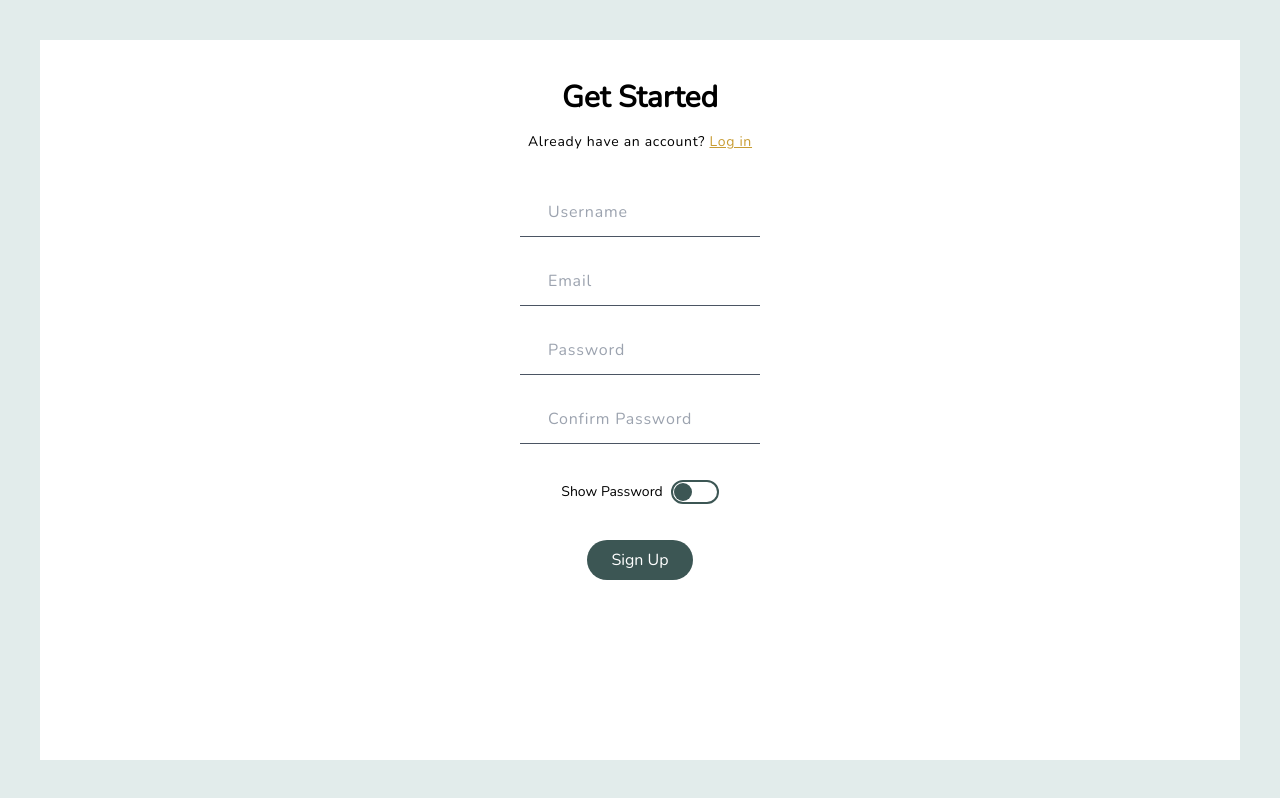
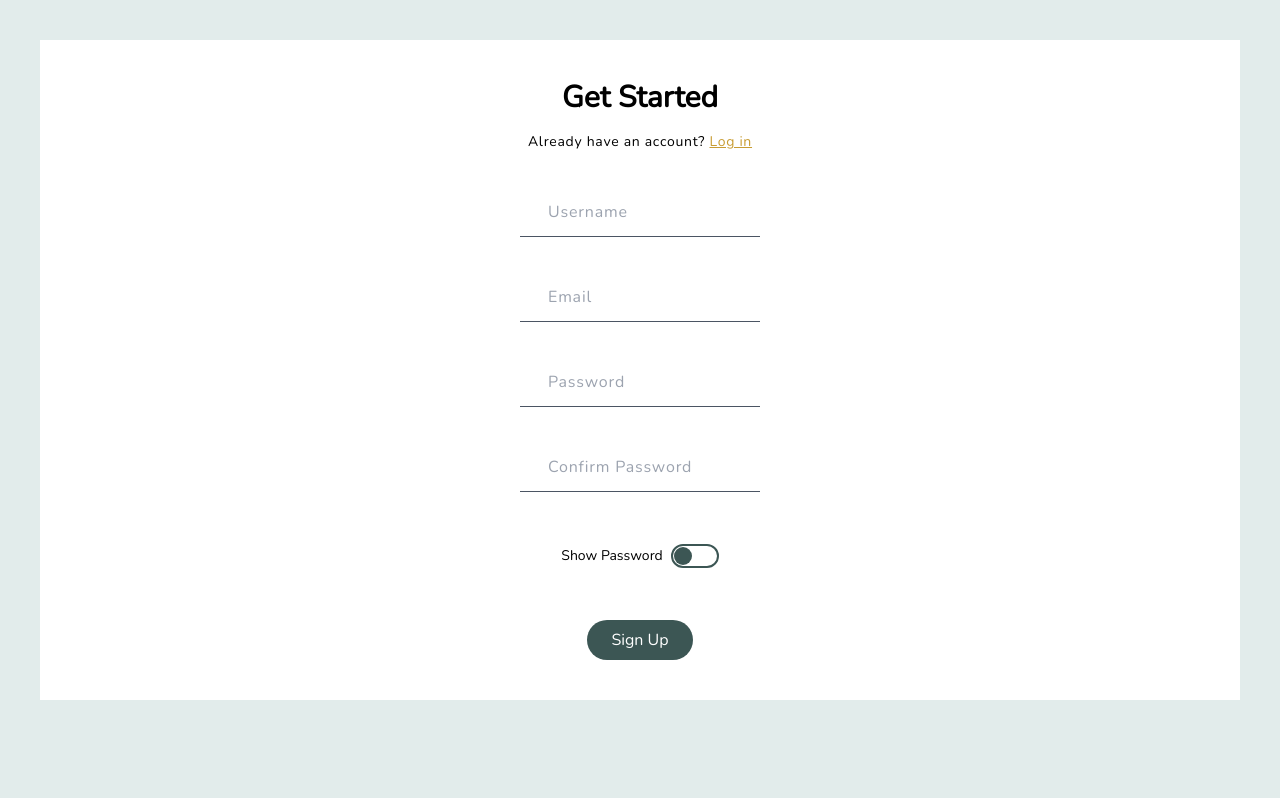
Before and after one commit to DevRyth/Time-Bank-Client, a React (Create React App) app: page /signup in a window 1280 px wide. Built offline with nearby package versions, Linux system fonts and the light colour scheme; some icons are missing.

Commit message:
completed error handling and message display on in validation

```diff
--- a/package.json
+++ b/package.json
@@ -21,7 +21,8 @@
     "react-router-dom": "^5.3.0",
     "react-scripts": "4.0.3",
     "typescript": "^4.1.2",
-    "web-vitals": "^1.0.1"
+    "web-vitals": "^1.0.1",
+    "yup": "^0.32.11"
   },
   "scripts": {
     "start": "craco start",
--- a/src/pages/LogIn.page.tsx
+++ b/src/pages/LogIn.page.tsx
@@ -4,16 +4,25 @@ import { Link } from "react-router-dom";
 import Input from "../sharedComponents/input/Input";
 import { HiOutlineUser, CgPassword } from "react-icons/all";
 import Button from "../sharedComponents/button/Button";
-import { Formik, FormikProps, FormikValues } from "formik";
+import { Formik } from "formik";
 import axios from "axios";
+import * as Yup from "yup";
 
 const LogIn: React.FC = () => {
   const history = useHistory();
   const initialValues = {
     email: "",
-    // username: "",
     password: "",
   };
+  const validationSchema = Yup.object().shape({
+    email: Yup.string()
+      .email("Invalid Email")
+      .required("Email is the required field!"),
+    password: Yup.string()
+      .min(6, ({ min }) => `Password must be atleast ${min} chars`)
+      .required("Password is the required field!"),
+  });
+
   return (
     <div className="bg-background-lite p-10 h-screen w-screen">
       <div className="text-center min-h-full p-10 bg-on-primary-lite">
@@ -26,45 +35,52 @@ const LogIn: React.FC = () => {
         </p>
         <Formik
           initialValues={initialValues}
+          validationSchema={validationSchema}
           onSubmit={async (values, helper) => {
             helper.setSubmitting(true);
             const mappedValues = {
               email: values.email,
-              // username: values.username,
               password: values.password,
             };
-              const response: any = await axios.post("https://fierce-shore-21287.herokuapp.com/login", mappedValues);
-              if(response.status === 200) {
-                localStorage.setItem('token', response.data.token);
-                history.push('/dashboard');
+            const response: any = await axios.post(
+              "https://fierce-shore-21287.herokuapp.com/login",
+              mappedValues
+            );
+            if (response.status === 200) {
+              localStorage.setItem("token", response.data.token);
+              history.push("/dashboard");
             }
             helper.setSubmitting(false);
           }}
         >
-          {(formikProps: FormikProps<FormikValues>) => (
+          {({ touched, errors, handleChange, handleSubmit }) => (
             <form
-              onSubmit={formikProps.handleSubmit}
+              onSubmit={handleSubmit}
               className="pt-6 space-y-3 md:space-y-6 md:pt-10"
             >
-        <div className="pt-6 space-y-3 md:space-y-6 md:pt-10">
+              <div className="pt-6 space-y-3 md:space-y-10 md:pt-10">
                 <Input
-            onChange={formikProps.handleChange}
+                  onChange={handleChange}
                   iconColor="text-primary-dark"
                   className="text-primary-dark"
                   type="email"
                   name="email"
                   placeholder="Email"
+                  touched={touched.email}
+                  errorMessage={errors.email}
                 >
                   <HiOutlineUser />
                 </Input>
 
                 <Input
-            onChange={formikProps.handleChange}
+                  onChange={handleChange}
                   iconColor="text-primary-dark"
                   className="text-primary-dark"
                   type="password"
                   name="password"
                   placeholder="Password"
+                  touched={touched.password}
+                  errorMessage={errors.password}
                 >
                   <CgPassword />
                 </Input>
--- a/src/pages/SignUp.page.tsx
+++ b/src/pages/SignUp.page.tsx
@@ -7,6 +7,7 @@ import Button from "../sharedComponents/button/Button";
 import SwitchButton from "../sharedComponents/switchButton/SwitchButton";
 import { Formik, FormikProps, FormikValues } from "formik";
 import axios from "axios";
+import * as Yup from "yup";
 
 const SignUp: React.FC = () => {
   const history = useHistory();
@@ -17,9 +18,25 @@ const SignUp: React.FC = () => {
     password: "",
     confirmPassword: "",
   };
+  const validationSchema = Yup.object().shape({
+    username: Yup.string().min(
+      6,
+      ({ min }) => "Username must be atleast 6 chars"
+    ),
+    email: Yup.string()
+      .email("Invalid Email")
+      .required("Email is the required field!"),
+    password: Yup.string()
+      .min(6, ({ min }) => `Password must be atleast ${min} chars`)
+      .required("Password is the required field!"),
+    confirmPassword: Yup.string().oneOf(
+      [Yup.ref("password"), null],
+      "Password must match"
+    ),
+  });
   const [showPassword, setShowPassword] = useState(false);
   return (
-    <div className="bg-background-lite p-10 h-screen w-screen">
+    <div className="bg-background-lite p-10 min-h-screen">
       <div className="text-center min-h-full p-10 bg-on-primary-lite">
         <h1 className="text-center text-xl md:text-3xl font-bold">
           Get Started
@@ -32,6 +49,7 @@ const SignUp: React.FC = () => {
         </p>
         <Formik
           initialValues={initialValues}
+          validationSchema={validationSchema}
           onSubmit={(values, helper) => {
             helper.setSubmitting(true);
             const mappedValues = {
@@ -56,48 +74,56 @@ const SignUp: React.FC = () => {
             helper.setSubmitting(false);
           }}
         >
-          {(formikProps: FormikProps<FormikValues>) => (
+          {({ handleChange, handleSubmit, errors, touched }) => (
             <form
-              onSubmit={formikProps.handleSubmit}
-              className="pt-6 space-y-3 md:space-y-6 md:pt-10"
+              onSubmit={handleSubmit}
+              className="pt-6 space-y-3 md:space-y-10 md:pt-10"
             >
               <Input
-                onChange={formikProps.handleChange}
+                onChange={handleChange}
                 iconColor="text-primary-dark"
                 className="text-primary-dark"
                 type="text"
                 name="username"
                 placeholder="Username"
+                touched={touched.username}
+                errorMessage={errors.username}
               >
                 <HiOutlineUser />
               </Input>
               <Input
-                onChange={formikProps.handleChange}
+                onChange={handleChange}
                 iconColor="text-primary-dark"
                 className="text-primary-dark"
                 type="email"
                 name="email"
                 placeholder="Email"
+                touched={touched.email}
+                errorMessage={errors.email}
               >
                 <MdEmail />
               </Input>
               <Input
-                onChange={formikProps.handleChange}
+                onChange={handleChange}
                 iconColor="text-primary-dark"
                 className="text-primary-dark"
                 type="password"
                 name="password"
                 placeholder="Password"
+                touched={touched.password}
+                errorMessage={errors.password}
               >
                 <CgPassword />
               </Input>
               <Input
-                onChange={formikProps.handleChange}
+                onChange={handleChange}
                 iconColor="text-primary-dark"
                 className="text-primary-dark"
                 type={showPassword ? "text" : "password"}
                 name="confirmPassword"
                 placeholder="Confirm Password"
+                touched={touched.confirmPassword}
+                errorMessage={errors.confirmPassword}
               >
                 <CgPassword />
               </Input>
--- a/src/sharedComponents/input/Input.tsx
+++ b/src/sharedComponents/input/Input.tsx
@@ -1,13 +1,17 @@
 import React, { InputHTMLAttributes, ReactNode } from "react";
-import {} from "react-icons/all";
+import { IoWarningOutline } from "react-icons/all";
 interface Props extends InputHTMLAttributes<HTMLInputElement> {
   children: ReactNode;
   iconColor?: string;
+  touched?: boolean;
+  errorMessage?: string;
 }
 
 const Input: React.FC<Props> = ({
   name,
+  errorMessage,
   placeholder,
+  touched,
   type,
   className,
   children,
@@ -19,6 +23,7 @@ const Input: React.FC<Props> = ({
       <div className="flex justify-center">
         <div className="border-b pb-1 pl-1 border-gray-600 flex">
           <div className={`flex-row my-auto ${iconColor}`}>{children}</div>
+          <div className="flex flex-col">
             <div className="flex-row m-2">
               <input
                 type={type}
@@ -28,6 +33,15 @@ const Input: React.FC<Props> = ({
                 className={`outline-none text-sm md:text-base tracking-wider ${className} w-full`}
               />
             </div>
+            {touched && (
+              <div className="relative">
+                <div className="absolute text-left flex mt-3 text-yellow-600">
+                  {errorMessage && <IoWarningOutline className="my-auto" />}
+                  <p className="ml-2 text-xs">{errorMessage}</p>
+                </div>
+              </div>
+            )}
+          </div>
         </div>
       </div>
     </div>
```
Also changed, not shown: 1 other file (tests, documents, lock files or other folders). Lines whose indentation alone changed are shown as unchanged.
